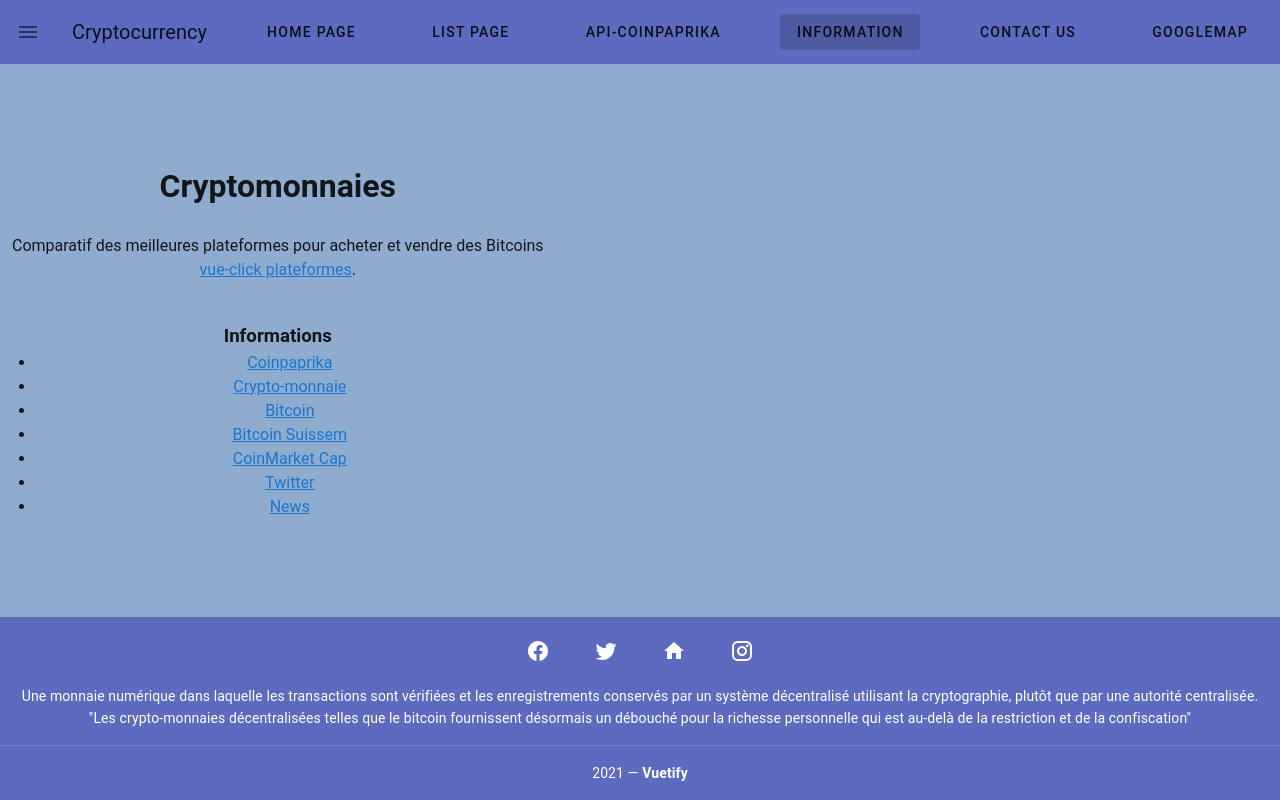
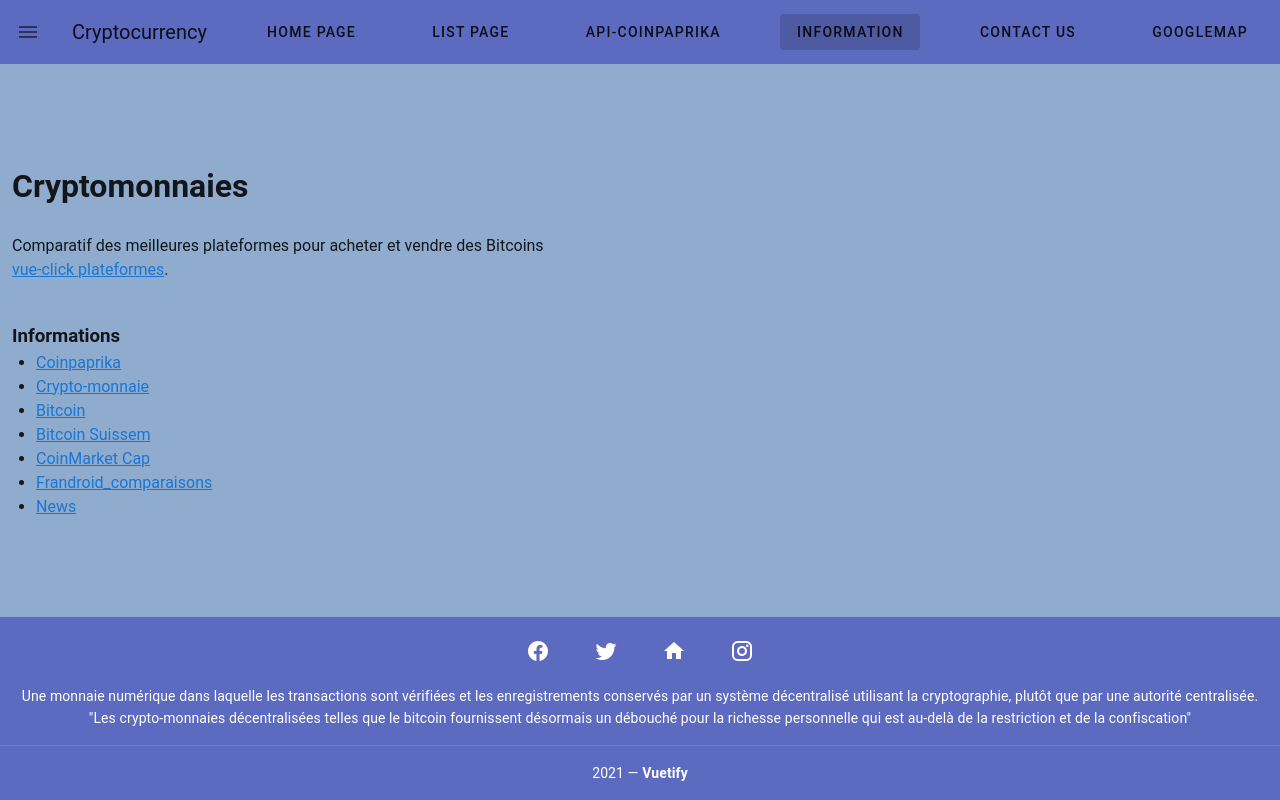
Before and after one commit to Realise-Formation-Digital/vue-cryptocurrencies-project, a Vue app: page /Information in a window 1280 px wide. Built offline with nearby package versions, Linux system fonts and the light colour scheme.

Commit message:
changements de références

```diff
--- a/src/components/Information.vue
+++ b/src/components/Information.vue
@@ -8,15 +8,15 @@
     <br>
     <h3>Informations</h3>
     <ul>
-      <li><a href="https://api.coinpaprika.com/" target="_blank"
+      <li><a href="https://api.coinpaprika.com/"
              rel="noopener">Coinpaprika</a></li>
-      <li><a href="https://cryptoast.fr/crypto-monnaie-explication-definition/" target="_blank"
+      <li><a href="https://cryptoast.fr/crypto-monnaie-explication-definition/"
              rel="noopener">Crypto-monnaie</a></li>
-      <li><a href="https://static.coinpaprika.com/storage/cdn/whitepapers/215.pdf" target="_blank" rel="noopener">Bitcoin</a></li>
-      <li><a href="https://www.bitcoinsuisse.com/" target="_blank" rel="noopener">Bitcoin Suissem</a></li>
-      <li><a href="https://coinmarketcap.com/" target="_blank" rel="noopener">CoinMarket Cap</a></li>
-      <li><a href="https://twitter.com/vuejs" target="_blank" rel="noopener">Twitter</a></li>
-      <li><a href="https://economictimes.indiatimes.com/topic/cryptocurrency/news" target="_blank" rel="noopener">News</a></li>
+      <li><a href="https://static.coinpaprika.com/storage/cdn/whitepapers/215.pdf"  rel="noopener">Bitcoin</a></li>
+      <li><a href="https://www.bitcoinsuisse.com/" rel="noopener">Bitcoin Suissem</a></li>
+      <li><a href="https://coinmarketcap.com/" rel="noopener">CoinMarket Cap</a></li>
+      <li><a href="https://www.frandroid.com/crypto-monnaie/478343_bitcoin-nous-avons-essaye-cinq-sites-pour-acheter-vendre-et-echanger-des-cryptomonnaies" rel="noopener">Frandroid_comparaisons</a></li>
+      <li><a href="https://economictimes.indiatimes.com/topic/cryptocurrency/news" rel="noopener">News</a></li>
     </ul>
 
   </div>
@@ -33,5 +33,7 @@
 
 <!-- Add "scoped" attribute to limit CSS to this component only -->
 <style scoped>
-
+.hello{
+  text-align: left;
+}
 </style>
```
